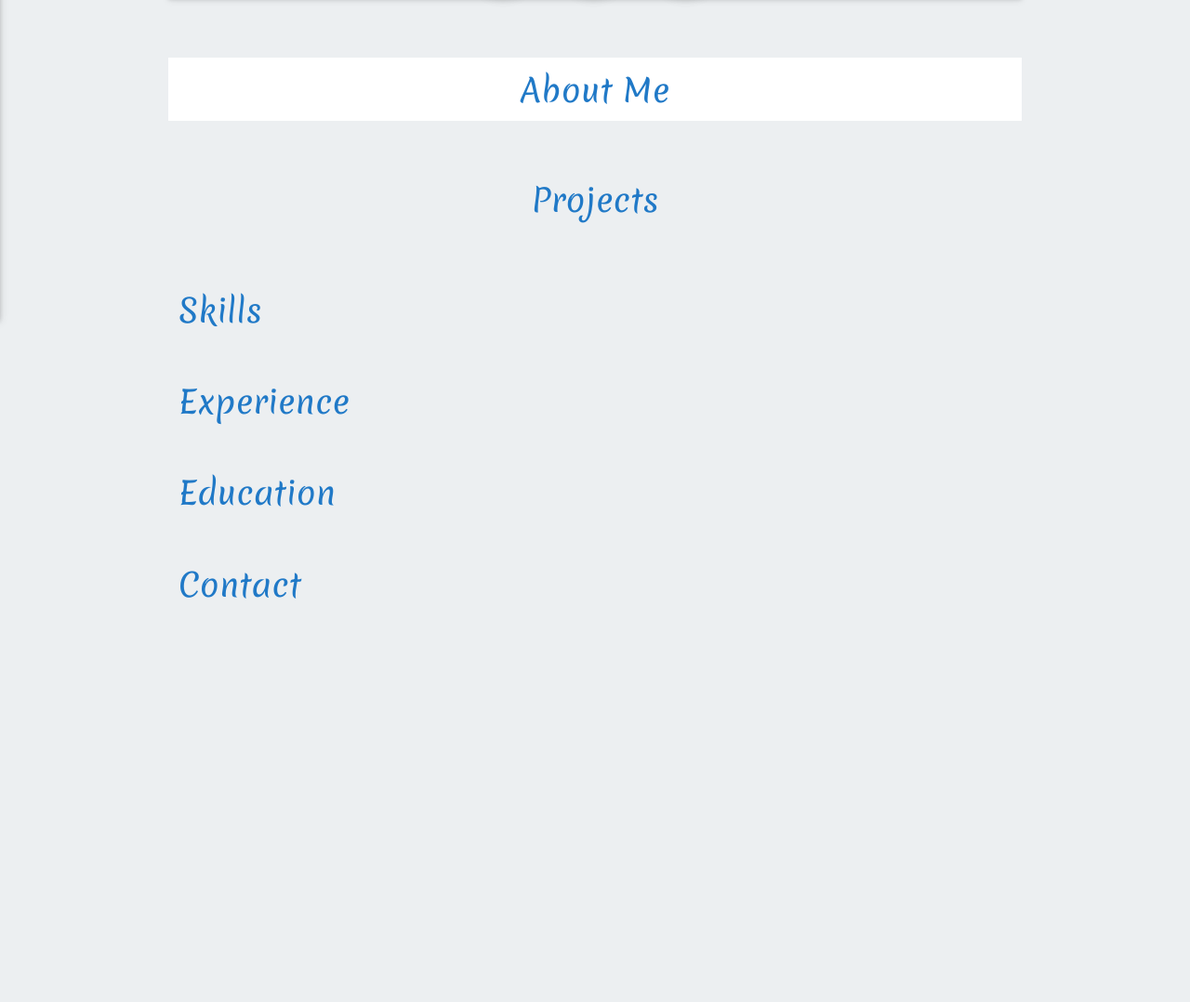
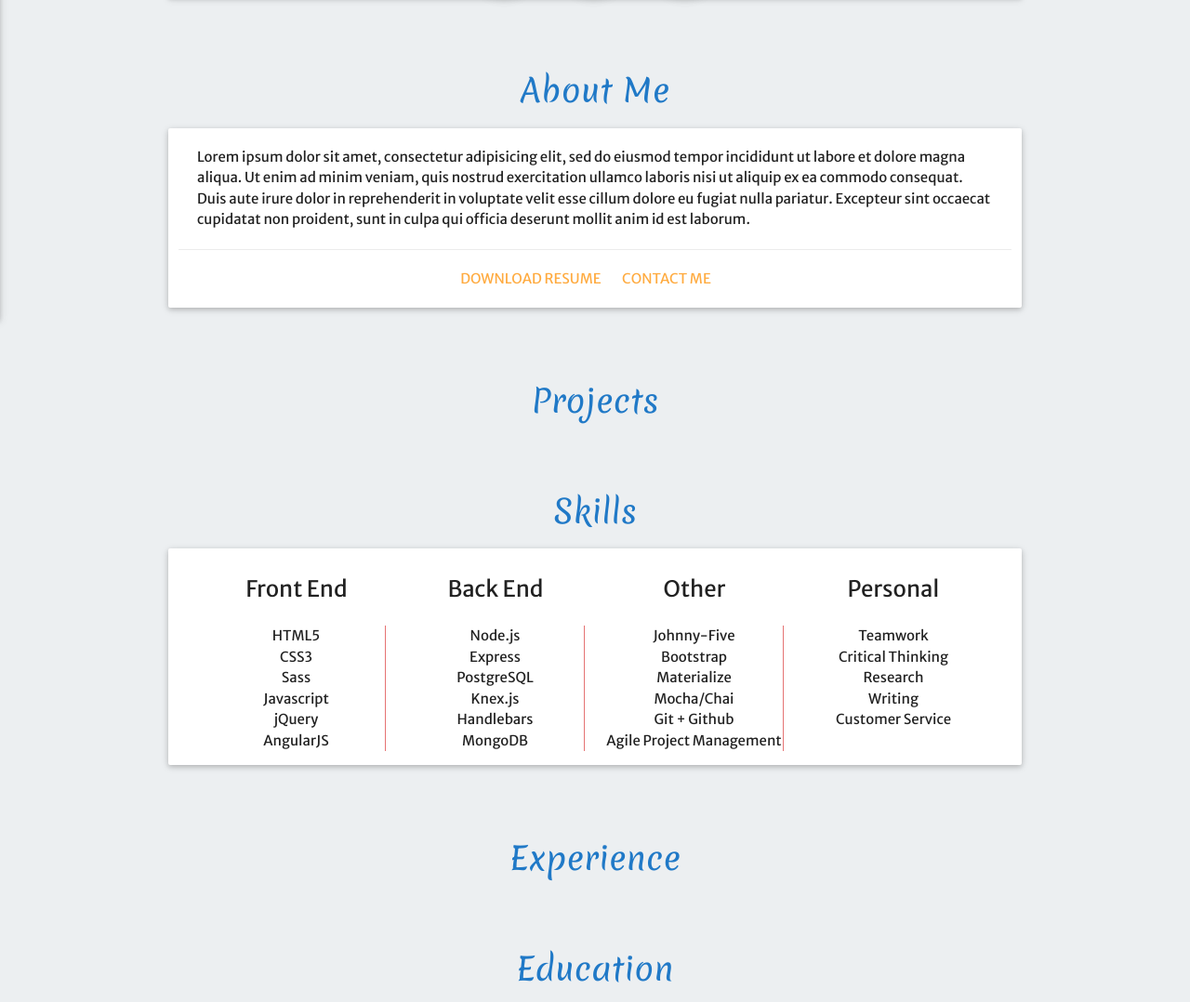
Before and after one commit to lfollansbee/personal-portfolio-site, a plain HTML site: page index.html in a window 1280 px wide. Shown: the part 516-1594 px from the top of the page at 93% size. Before the commit the page ends 1193 px from the top, so only its background shows below. Drawn offline with nearby package versions, Linux system fonts and the light colour scheme.

Commit message:
adding skills section

```diff
--- a/index.html
+++ b/index.html
@@ -45,7 +45,7 @@
       <main class="container">
         <section class="section">
           <div class="row">
-            <div class="col m12 card" id="intro">
+            <div class="col m12 card " id="intro">
               <h3 class="center">Lucy Follansbee<br>
                 <small>Full Stack Web Developer</small>
               </h3>
@@ -53,11 +53,11 @@
                 <img class="circle" src="images/img_0397 (1).jpg">
               </div>
               <h5 class="center">Denver, CO</h5>
-              <div class="icon-circles center">
-                <a href="https://www.linkedin.com/in/lfollansbee">
+              <div class="icon-circles center col m6 offset-m3">
+                <a href="#">
                   <i class="fa fa-linkedin fa-lg z-depth-2" aria-hidden="true"></i>
                 </a>
-                <a href="https://github.com/lfollansbee">
+                <a href="#">
                   <i class="fa fa-github fa-lg z-depth-2" aria-hidden="true"></i>
                 </a>
                 <a href="#">
@@ -71,8 +71,15 @@
         <!-- ABOUT ME SECTION -->
         <section class="section" id="about">
           <div class="row">
-            <div class="col m12 white">
-              <h4 class="center">About Me</h4>
+            <h4 class="center">About Me</h4>
+            <div class="col m12 white card z-depth-1">
+              <div class="card-content">
+                <p>Lorem ipsum dolor sit amet, consectetur adipisicing elit, sed do eiusmod tempor incididunt ut labore et dolore magna aliqua. Ut enim ad minim veniam, quis nostrud exercitation ullamco laboris nisi ut aliquip ex ea commodo consequat. Duis aute irure dolor in reprehenderit in voluptate velit esse cillum dolore eu fugiat nulla pariatur. Excepteur sint occaecat cupidatat non proident, sunt in culpa qui officia deserunt mollit anim id est laborum.</p>
+              </div>
+              <div class="card-action center">
+                <a href="#">Download Resume</a>
+                <a href="#">Contact Me</a>
+              </div>
             </div>
           </div>
         </section>
@@ -86,17 +93,85 @@
           </div>
         </section>
 
-        <section class="section" id="skills">
-          <h4>Skills</h4>
+        <!-- SKILLS SECTION -->
+        <section class="section" id="skils">
+          <div class="row">
+            <h4 class="center header">Skills</h4>
+            <div class="col m12 white card z-depth-1">
+              <div class="card-content">
+                <article class="col m3 skills">
+                  <p class="card-title center">Front End</p>
+                  <ul class="center">
+                    <li>HTML5</li>
+                    <li>CSS3</li>
+                    <li>Sass</li>
+                    <li>Javascript</li>
+                    <li>jQuery</li>
+                    <li>AngularJS</li>
+                  </ul>
+                </article>
+                <article class="col m3 skills">
+                  <p class="card-title center">Back End</p>
+                  <ul class="center">
+                    <li>Node.js</li>
+                    <li>Express</li>
+                    <li>PostgreSQL</li>
+                    <li>Knex.js</li>
+                    <li>Handlebars</li>
+                    <li>MongoDB</li>
+                  </ul>
+                </article>
+                <article class="col m3 skills">
+                  <p class="card-title center">Other</p>
+                  <ul class="center">
+                    <li>Johnny-Five</li>
+                    <li>Bootstrap</li>
+                    <li>Materialize</li>
+                    <li>Mocha/Chai</li>
+                    <li>Git + Github</li>
+                    <li>Agile Project Management</li>
+                  </ul>
+                </article>
+                <article class="col m3">
+                  <p class="card-title center">Personal</p>
+                  <ul class="center">
+                    <li>Teamwork</li>
+                    <li>Critical Thinking</li>
+                    <li>Research</li>
+                    <li>Writing</li>
+                    <li>Customer Service</li>
+                  </ul>
+                </article>
+              </div>
+            </div>
+          </div>
         </section>
+
+        <!-- EXPERIENCE SECTION -->
         <section class="section" id="exp">
-          <h4>Experience</h4>
+          <div class="row">
+            <div class="col m12">
+              <h4 class="center">Experience</h4>
+            </div>
+          </div>
         </section>
+
+        <!-- EDUCATION SECTION -->
         <section class="section" id="edu">
-          <h4>Education</h4>
+          <div class="row">
+            <div class="col m12">
+              <h4 class="center">Education</h4>
+            </div>
+          </div>
         </section>
+
+        <!-- CONTACT SECTION -->
         <section class="section" id="contact">
-          <h4>Contact</h4>
+          <div class="row">
+            <div class="col m12">
+              <h4 class="center">Contact</h4>
+            </div>
+          </div>
         </section>
       </main>
 
--- a/sass/main.scss
+++ b/sass/main.scss
@@ -1,8 +1,12 @@
 @import 'https://fonts.googleapis.com/css?family=Merienda';
+@import 'https://fonts.googleapis.com/css?family=Merriweather+Sans';
+
 
 body{
   background-color: #eceff1;
   // blue-grey lighten-5
+  font-family: 'Merriweather Sans', sans-serif;
+
 }
 
 .side-nav{
@@ -11,6 +15,9 @@ body{
   li{
     display: flex;
     justify-content: flex-start;
+    a{
+      width: 100%;
+    }
   }
   .userView .circle{
     height: 7vw;
@@ -62,3 +69,10 @@ h1, h2, h3, h4, h5, h6{
     background-color: hsl(5, 76%, 60%);
   }
 }
+
+.skills{
+  ul{
+
+    border-right: solid 1px #e57373;
+  }
+}
```
Also changed, not shown: stylesheets/main.css, 1 other file.
